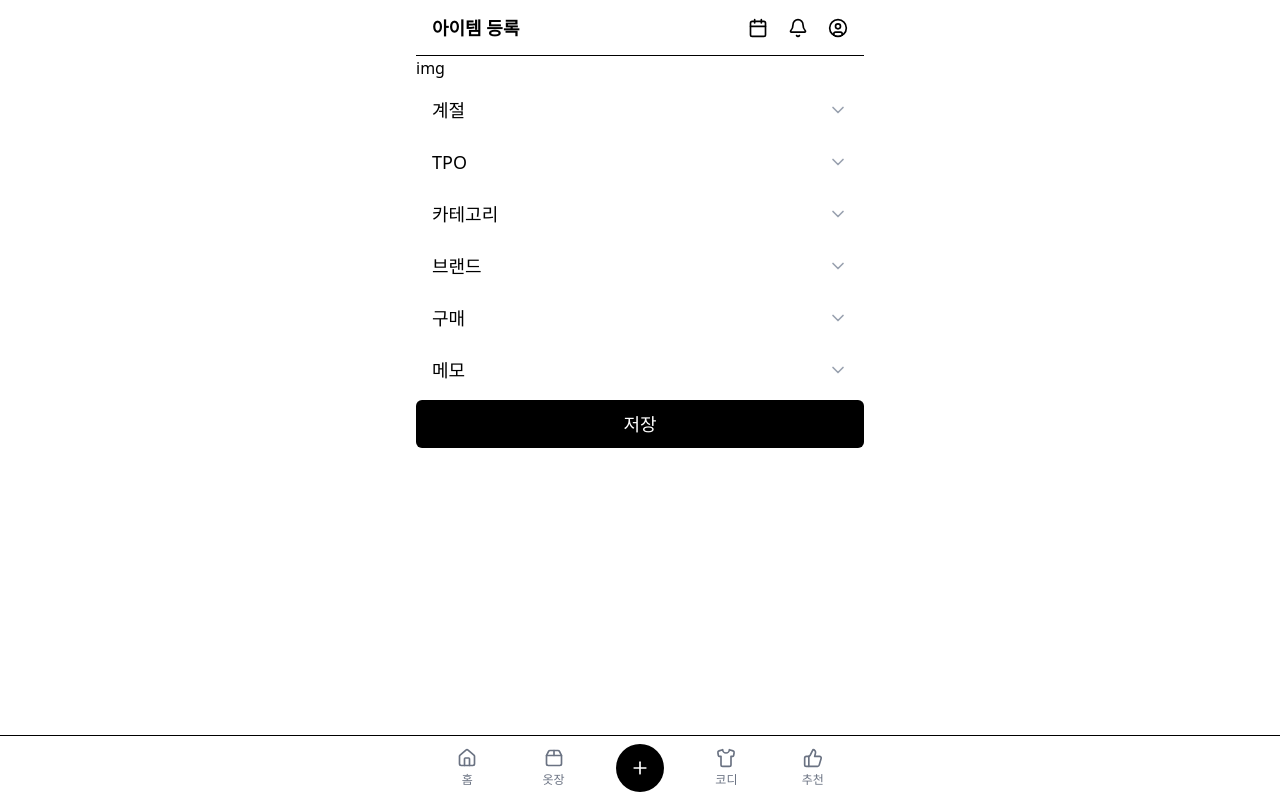
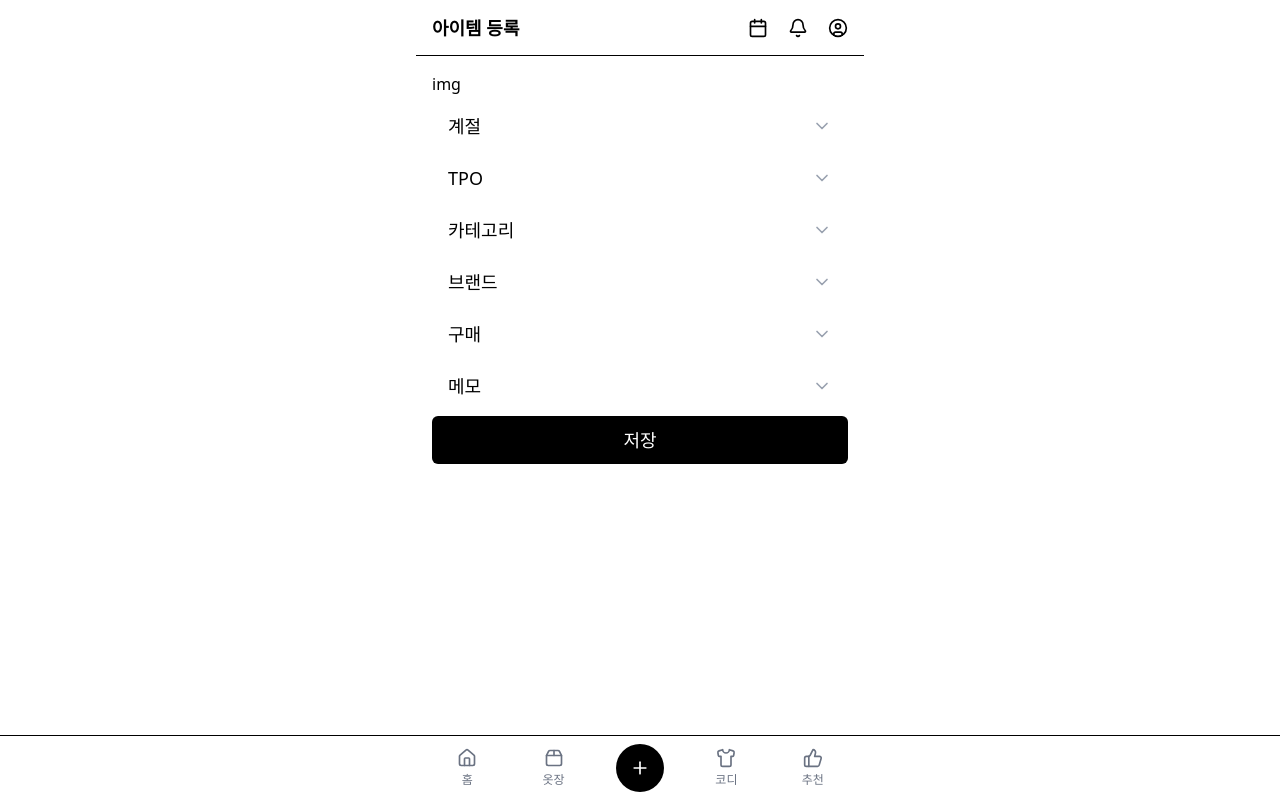
Before and after one commit to chaelotus/PickFit, a Next.js app: page /clothes/new in a window 1280 px wide. Built offline with nearby package versions, Linux system fonts and the light colour scheme.

Commit message:
style: AppShell > main content padding 추가

```diff
--- a/shared/ui/layout/AppShell.tsx
+++ b/shared/ui/layout/AppShell.tsx
@@ -9,7 +9,7 @@ const AppShell = ({ children }: Props) => {
   return (
     <div className="mx-auto min-h-screen max-w-md">
       <AppHeader />
-      <main className="pb-20">{children}</main>
+      <main className="pb-20 px-4 pt-4">{children}</main>
       <BottomNav />
     </div>
   );
```
